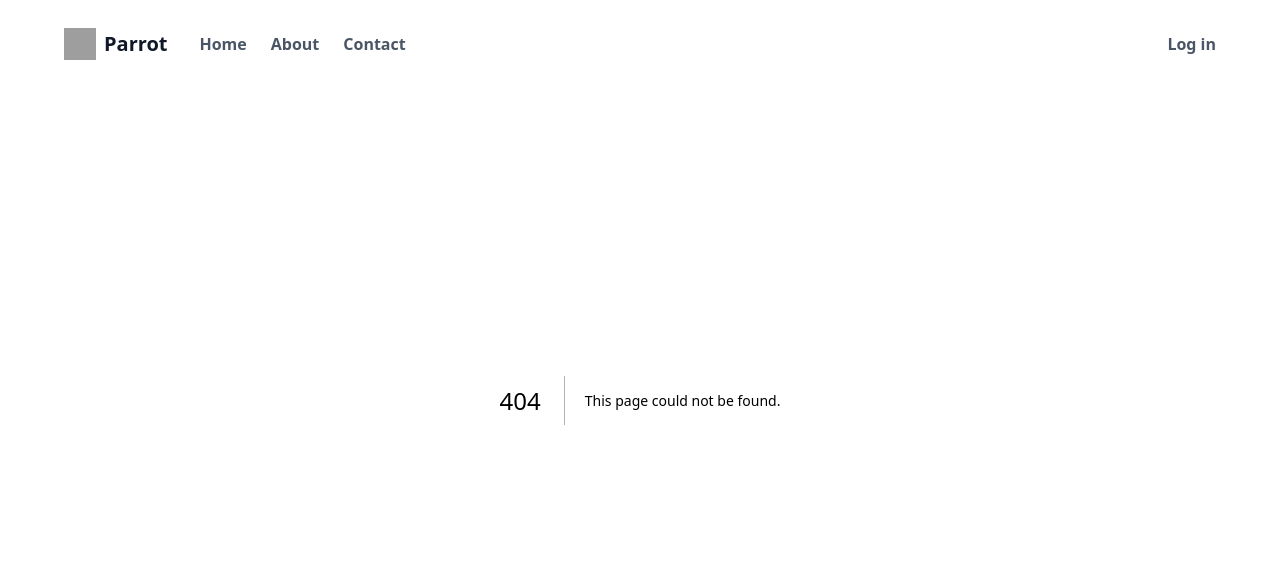
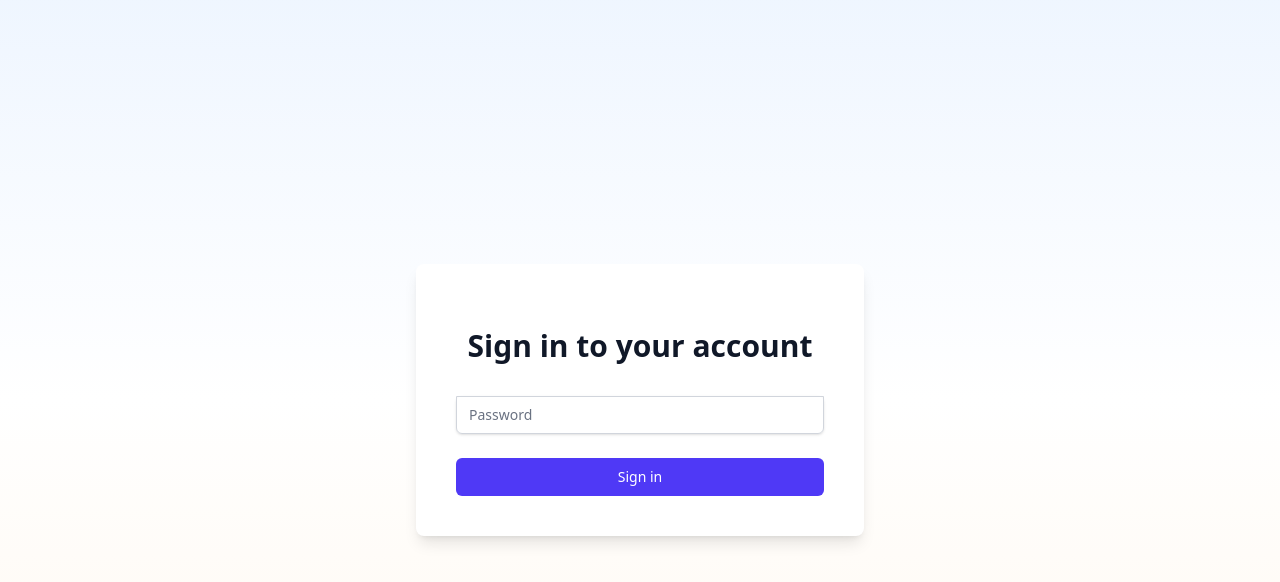
Before and after one commit to ItsHardikSoni/edu-amba, a Next.js app: page /login in a window 1280 px wide. Before the commit this address had no page. Shown: the top 582 px of the page. Built offline with nearby package versions, Linux system fonts and the light colour scheme; grey boxes are pictures that could not be loaded.

Commit message:
feat: apply hero section styling to login page

```diff
--- /dev/null
+++ b/app/admin/page.js
@@ -0,0 +1,35 @@
+'use client';
+
+import { useRouter } from 'next/navigation';
+import { useEffect } from 'react';
+
+export default function AdminPage() {
+  const router = useRouter();
+
+  useEffect(() => {
+    const isLoggedIn = localStorage.getItem('isLoggedIn');
+    if (isLoggedIn !== 'true') {
+      router.push('/login');
+    }
+  }, [router]);
+
+  const handleLogout = () => {
+    localStorage.removeItem('isLoggedIn');
+    router.push('/login');
+  };
+
+  return (
+    <div className="min-h-screen flex flex-col items-center justify-center bg-gray-50 py-12 px-4 sm:px-6 lg:px-8">
+      <div className="max-w-md w-full space-y-8 text-center">
+        <h1 className="text-3xl font-extrabold text-gray-900">Admin Panel</h1>
+        <p className="text-gray-600">You have successfully logged in.</p>
+        <button
+          onClick={handleLogout}
+          className="group relative w-full flex justify-center py-2 px-4 border border-transparent text-sm font-medium rounded-md text-white bg-indigo-600 hover:bg-indigo-700 focus:outline-none focus:ring-2 focus:ring-offset-2 focus:ring-indigo-500"
+        >
+          Log out
+        </button>
+      </div>
+    </div>
+  );
+}
--- a/app/layout.js
+++ b/app/layout.js
@@ -1,13 +1,19 @@
-import '../app/globals.css';
-import SmoothScroll from '../components/smooth-scroll';
-import Navbar from '../components/navbar';
+import ConditionalNavbar from '../components/conditional-navbar';
+import SmoothScroll from '@/components/smooth-scroll'
+import './globals.css';
+
+export const metadata = {
+  title: 'Parrot',
+  description: 'The all-in-one platform for effortless learning and teaching.',
+};
 
 export default function RootLayout({ children }) {
   return (
     <html lang="en">
-      <body>
-        <Navbar />
-        <SmoothScroll>{children}</SmoothScroll>
+      <body className="bg-gradient-to-b from-blue-50 via-white to-orange-50">
+        <SmoothScroll/>
+        <ConditionalNavbar />
+        {children}
       </body>
     </html>
   );
--- /dev/null
+++ b/app/login/page.js
@@ -0,0 +1,65 @@
+'use client';
+
+import { useState } from 'react';
+import { useRouter } from 'next/navigation';
+
+export default function LoginPage() {
+  const [password, setPassword] = useState('');
+  const [error, setError] = useState('');
+  const router = useRouter();
+
+  const handleSubmit = async (e) => {
+    e.preventDefault();
+    setError('');
+
+    if (password === 'password') {
+      localStorage.setItem('isLoggedIn', 'true');
+      router.push('/admin');
+    } else {
+      setError('Invalid password');
+    }
+  };
+
+  return (
+    <div className="min-h-screen flex items-center justify-center py-12 px-4 sm:px-6 lg:px-8">
+      <div className="max-w-md w-full space-y-8 bg-white p-10 rounded-lg shadow-lg">
+        <div>
+          <h2 className="mt-6 text-center text-3xl font-extrabold text-gray-900">Sign in to your account</h2>
+        </div>
+        <form className="mt-8 space-y-6" onSubmit={handleSubmit}>
+          <input type="hidden" name="remember" defaultValue="true" />
+          <div className="rounded-md shadow-sm -space-y-px">
+            <div>
+              <label htmlFor="password-input" className="sr-only">Password</label>
+              <input
+                id="password-input"
+                name="password"
+                type="password"
+                required
+                className="appearance-none rounded-none relative block w-full px-3 py-2 border border-gray-300 placeholder-gray-500 text-gray-900 rounded-b-md focus:outline-none focus:ring-indigo-500 focus:border-indigo-500 focus:z-10 sm:text-sm"
+                placeholder="Password"
+                value={password}
+                onChange={(e) => setPassword(e.target.value)}
+              />
+            </div>
+          </div>
+
+          {error && (
+            <div>
+              <p className="text-sm text-red-600">{error}</p>
+            </div>
+          )}
+
+          <div>
+            <button
+              type="submit"
+              className="group relative w-full flex justify-center py-2 px-4 border border-transparent text-sm font-medium rounded-md text-white bg-indigo-600 hover:bg-indigo-700 focus:outline-none focus:ring-2 focus:ring-offset-2 focus:ring-indigo-500"
+            >
+              Sign in
+            </button>
+          </div>
+        </form>
+      </div>
+    </div>
+  );
+}
--- /dev/null
+++ b/components/conditional-navbar.js
@@ -0,0 +1,15 @@
+'use client';
+
+import { usePathname } from 'next/navigation';
+import Navbar from './navbar';
+
+export default function ConditionalNavbar() {
+  const pathname = usePathname();
+  const hideNavbarRoutes = ['/admin', '/login'];
+
+  if (hideNavbarRoutes.includes(pathname)) {
+    return null;
+  }
+
+  return <Navbar />;
+}
--- a/components/hero.js
+++ b/components/hero.js
@@ -3,7 +3,7 @@ import LottieAnimation from './LottieAnimation';
 
 export default function Hero() {
   return (
-    <section className="relative flex flex-col items-center justify-center min-h-screen bg-gradient-to-b from-blue-50 via-white to-orange-50 overflow-hidden pt-30">
+    <section className="relative flex flex-col items-center justify-center min-h-screen overflow-hidden pt-30">
       <FloatingIcons />
       <div className="relative z-0 text-center px-4">
         <div className="flex items-center justify-center mb-4">
--- a/components/navbar.js
+++ b/components/navbar.js
@@ -83,7 +83,7 @@ export default function Navbar() {
           </nav>
         </div>
         <div className="hidden md:flex items-center space-x-4">
-          <a href="#" className="text-gray-600 hover:text-gray-900 font-semibold">Log in</a>
+          <a href="/admin" className="text-gray-600 hover:text-gray-900 font-semibold">Log in</a>
           {/* <a href="#" className="bg-orange-500 text-white px-4 py-2 rounded-lg font-semibold hover:bg-orange-600">Start Learning</a> */}
         </div>
         <div className="md:hidden">
@@ -103,7 +103,7 @@ export default function Navbar() {
                 {item.name}
               </a>
             ))}
-            <a href="#" className="text-gray-600 hover:text-gray-900 font-semibold block rounded-md px-3 py-2 text-base">Log in</a>
+            <a href="/admin" className="text-gray-600 hover:text-gray-900 font-semibold block rounded-md px-3 py-2 text-base">Log in</a>
           </div>
         </div>
       )}
--- /dev/null
+++ b/middleware.js
@@ -0,0 +1,13 @@
+import { NextResponse } from 'next/server';
+
+export function middleware(request) {
+  const isLoggedIn = request.cookies.get('isLoggedIn');
+
+  if (request.nextUrl.pathname.startsWith('/admin')) {
+    if (!isLoggedIn) {
+      return NextResponse.redirect(new URL('/login', request.url));
+    }
+  }
+
+  return NextResponse.next();
+}
```
